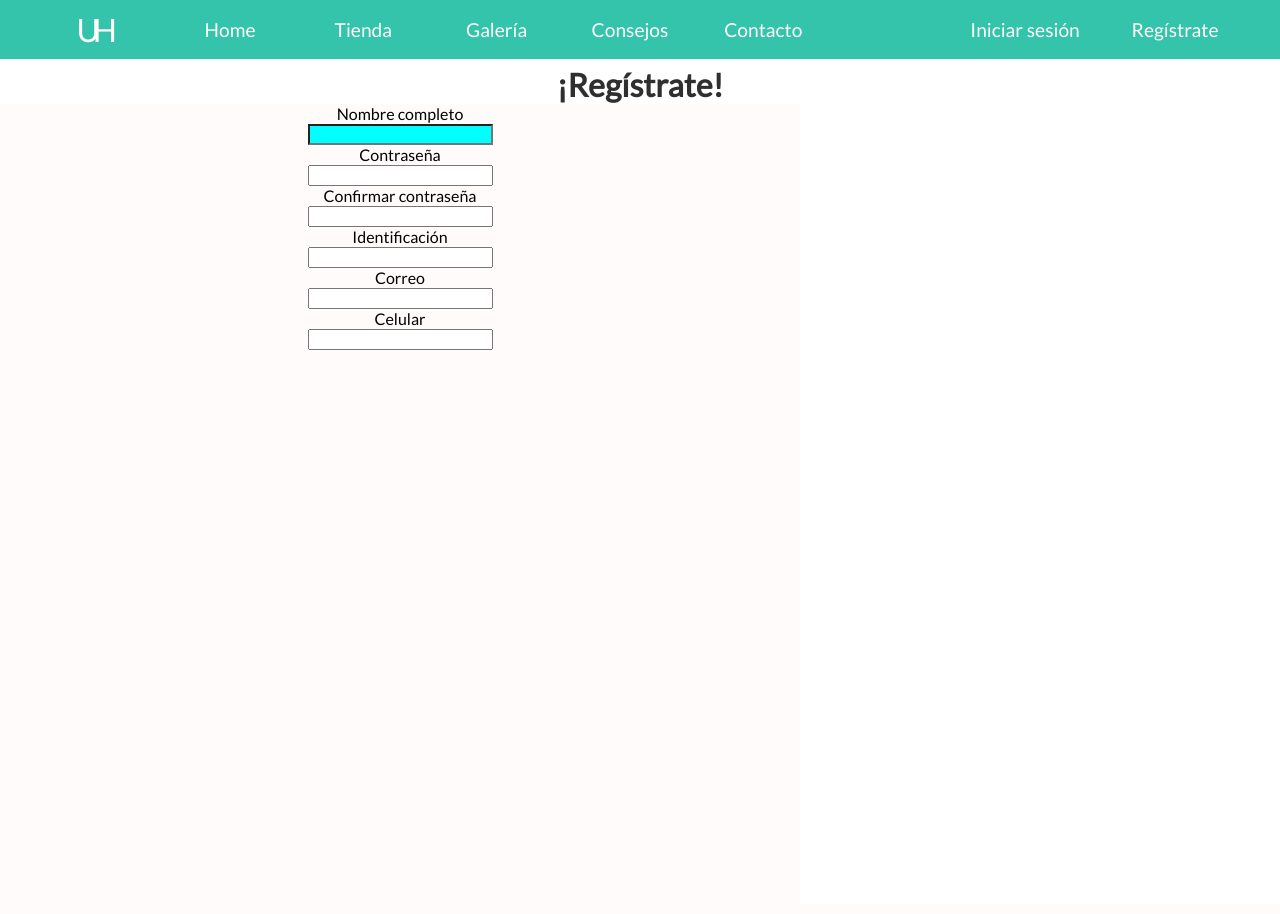
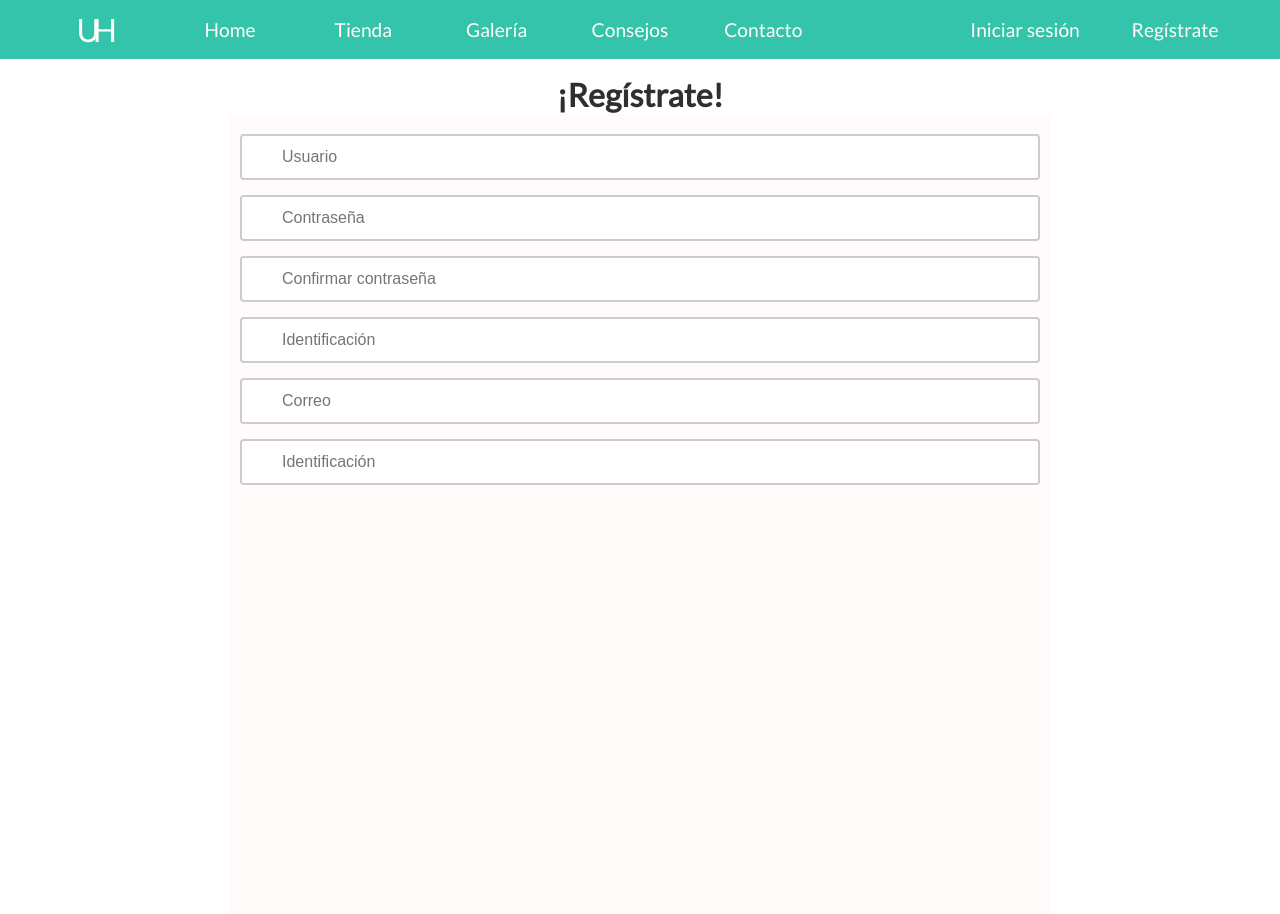
Before and after one commit to yeissonpigo/urbanohome, a Django app: page /register/ in a window 1280 px wide. Before the commit the page ends 350 px from the top, so only its background shows below. Run offline with Django 3.2, Linux system fonts and the light colour scheme.

Commit message:
Register form has been updated with some css

```diff
--- a/store/forms.py
+++ b/store/forms.py
@@ -3,8 +3,9 @@ from django.db.models import fields
 from .models import Cliente, User
 
 class UserRegistrationForm(forms.ModelForm):
-    password=forms.CharField(widget=forms.PasswordInput())
-    confirm_password=forms.CharField(widget=forms.PasswordInput())
+    username = forms.CharField(widget=forms.TextInput(attrs={'placeholder':'Usuario'}))
+    password=forms.CharField(widget=forms.PasswordInput(attrs={'placeholder':'Contraseña'}))
+    confirm_password=forms.CharField(widget=forms.PasswordInput(attrs={'placeholder':'Confirmar contraseña'}))
     class Meta:
         model = User
         fields = ['username', 'password']
@@ -20,6 +21,9 @@ class UserRegistrationForm(forms.ModelForm):
             )
 
 class ClienteRegistrationForm(forms.ModelForm):
+    identificacion = forms.IntegerField(widget=forms.NumberInput(attrs={'placeholder':'Identificación'}))
+    correo = forms.EmailField(widget=forms.EmailInput(attrs={'placeholder':'Correo'}))
+    celular = forms.IntegerField(widget=forms.NumberInput(attrs={'placeholder':'Identificación'}))
     class Meta:
         model = Cliente
 
--- a/store/static/store/styles/form.css
+++ b/store/static/store/styles/form.css
@@ -1,15 +1,24 @@
+body {
+    margin: 0;
+    padding: 0;
+}
+
 h1{
-    margin-top: 65px;
+    margin-top: 75px;
     text-align: center;
     color: #2F2F2F;
 }
 
 .main_div {
-    width: 100%;
+    margin: 0;
+    margin: auto;
+    width: 90%;
     height: 100vh;
     max-width: 800px;
     max-height: 1000px;
     background-color: #FFFBFA;
+    padding-left: 10px;
+    padding-right: 10px;
 }
 
 .main_div > div {
@@ -17,5 +26,15 @@ h1{
 }
 
 #id_username {
-    background-color: aqua;
+    margin-top: 20px;
 }
+
+input {
+    width: 100%;
+    box-sizing: border-box;
+    border: 2px solid #ccc;
+    border-radius: 4px;
+    font-size: 16px;
+    padding: 12px 20px 12px 40px;
+    margin-bottom: 15px;
+}
--- a/store/templates/store/register.html
+++ b/store/templates/store/register.html
@@ -16,19 +16,13 @@
     <form action="">
         <div class="main_div">
             <div class="first_group">
-                <p>Nombre completo</p>
                 {{user_form.username}}
-                <p>Contraseña</p>
                 {{user_form.password}}
-                <p>Confirmar contraseña</p>
                 {{user_form.confirm_password}}
             </div>
             <div class="contact_group">
-                <p>Identificación</p>
                 {{cliente_form.identificacion}}
-                <p>Correo</p>
                 {{cliente_form.correo}}
-                <p>Celular</p>
                 {{cliente_form.celular}}
             </div>
         </div>
```
